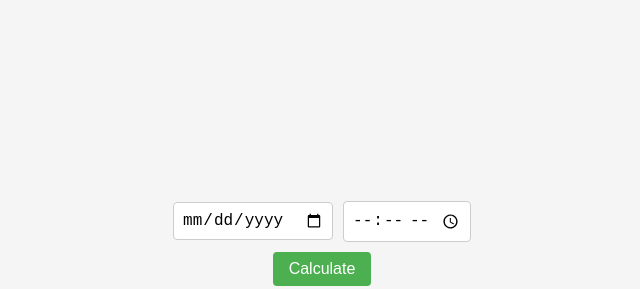
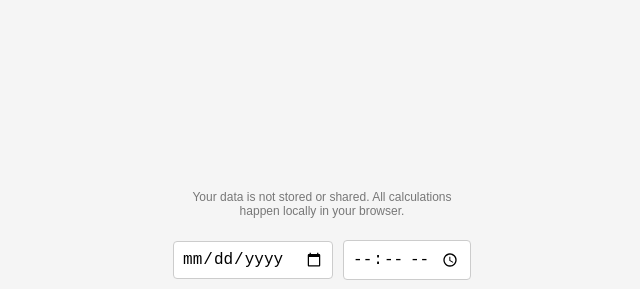
Before and after one commit to T0biii/Age, a plain HTML site: page index.html in a window 1280 px wide. Shown: the part 79-368 px from the top of the page, without its empty margins (318-958 px from the left). Drawn offline with Linux system fonts and the light colour scheme.

Commit message:
disclaimer

```diff
--- a/index.html
+++ b/index.html
@@ -8,6 +8,9 @@
 </head>
 <body>
     <div id="input-container">
+        <div id="disclaimer">
+            <p>Your data is not stored or shared. All calculations happen locally in your browser.</p>
+        </div>
         <div class="input-row">
             <input type="date" id="birthdate" placeholder="Birth date">
             <input type="time" id="birthtime" placeholder="Birth time">
--- a/styles.css
+++ b/styles.css
@@ -115,3 +115,11 @@ h1 {
     display: none;
     cursor: pointer;
 }
+
+#disclaimer {
+    margin-top: 15px;
+    font-size: 12px;
+    color: #777;
+    text-align: center;
+    max-width: 300px;
+}
```
